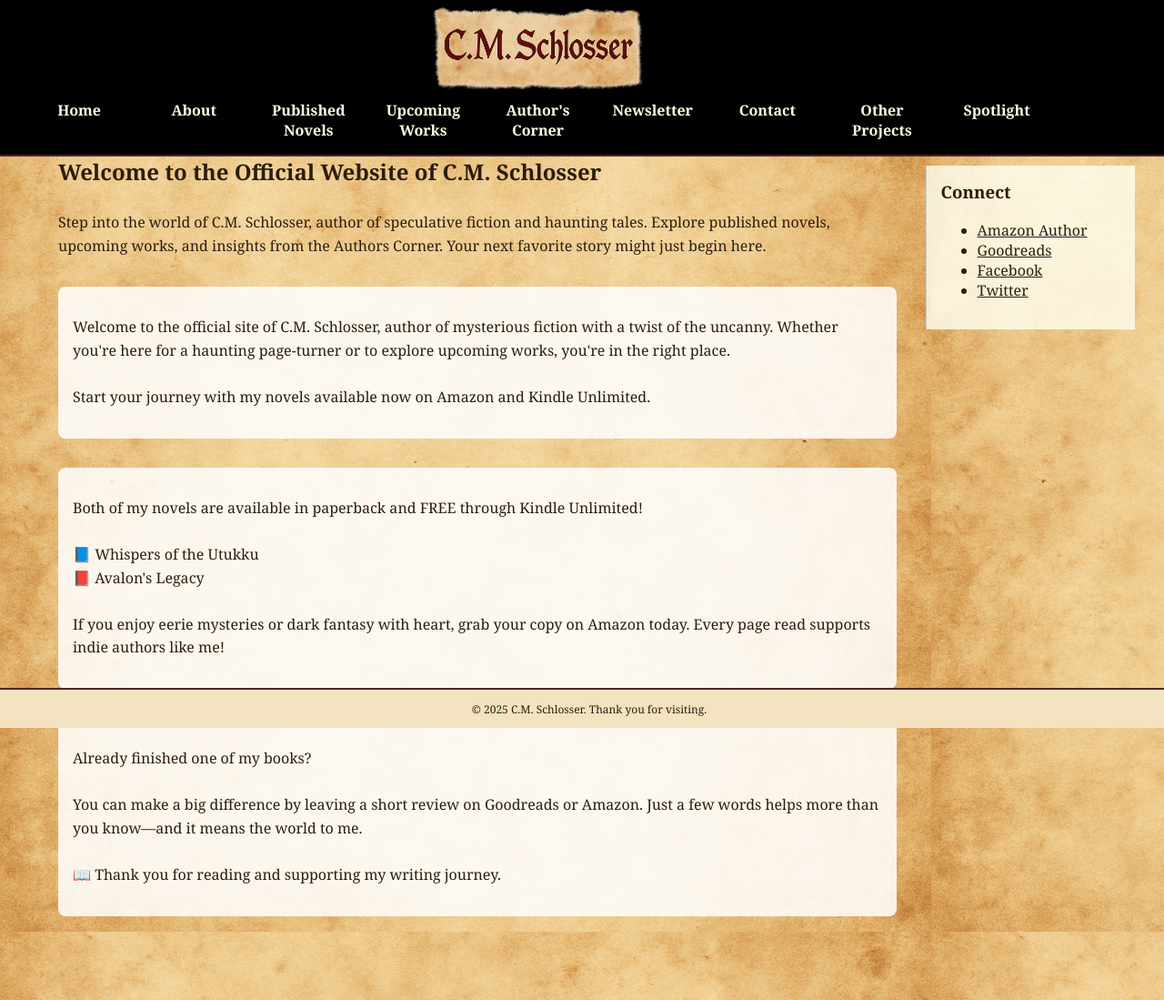
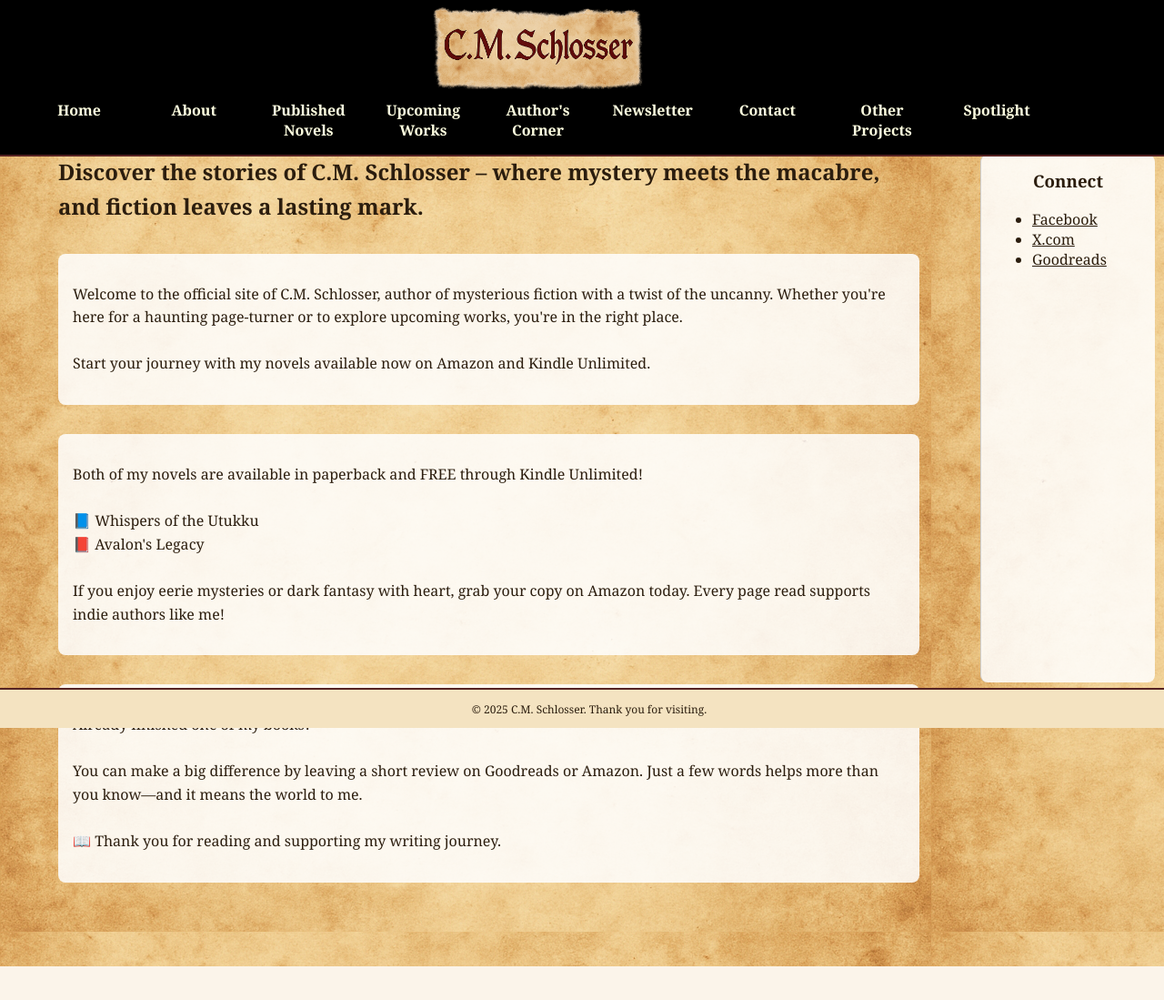
Before and after one commit to BstForge/cmschlosser, a PHP site: page / in a window 1280 px wide. Shown: the whole page at 91% size. After the commit the page ends 1062 px from the top, so only its background shows below. Run offline with PHP 8.4, Linux system fonts and the light colour scheme; grey boxes are pictures that could not be loaded.

Commit message:
Dynamic Loading

```diff
--- a/assets/css/style.css
+++ b/assets/css/style.css
@@ -65,23 +65,30 @@ body {
 }
 
 .content-area {
-    flex: 0 0 80%;
+    flex: 1;
     padding-right: 2rem;
     line-height: 1.6;
+    margin-right: 15%;
 }
 
 .sidebar {
-    flex: 0 0 20%;
-    background: rgba(255, 255, 240, 0.8);
+    position: fixed;
+    right: 10px;
+    top: 170px;
+    bottom: 50px;
+    width: 15%;
+    background: rgba(255, 255, 255, 0.85);
     padding: 1rem;
-    margin-top: 2rem;
     border-left: 1px solid #ccc;
+    border-radius: 8px;
     box-sizing: border-box;
+    overflow-y: auto;
 }
 
     .sidebar h3 {
         font-family: 'Georgia', serif;
         margin-top: 0;
+        text-align: center;
     }
 
 .featured-book {
--- a/includes/footer.php
+++ b/includes/footer.php
@@ -1,13 +1,4 @@
 
-  <aside class="sidebar">
-    <h3>Connect</h3>
-    <ul>
-      <li><a href="#">Amazon Author</a></li>
-      <li><a href="#">Goodreads</a></li>
-      <li><a href="#">Facebook</a></li>
-      <li><a href="#">Twitter</a></li>
-    </ul>
-  </aside>
 </div>
   <footer class="site-footer">
     <p>&copy; 2025 C.M. Schlosser. Thank you for visiting.</p>
--- a/includes/header.php
+++ b/includes/header.php
@@ -14,15 +14,15 @@
       <nav class="main-nav">
         <button class="nav-toggle" aria-label="Toggle navigation">&#9776;</button>
         <ul class="nav-links">
-          <li><a href="#">Home</a></li>
-          <li><a href="#">About</a></li>
-          <li><a href="#">Published Novels</a></li>
-          <li><a href="#">Upcoming Works</a></li>
-          <li><a href="#">Author's Corner</a></li>
-          <li><a href="#">Newsletter</a></li>
-          <li><a href="#">Contact</a></li>
-          <li><a href="#">Other Projects</a></li>
-          <li><a href="#">Spotlight</a></li>
+          <li><a href="index.php?page=index">Home</a></li>
+          <li><a href="index.php?page=about">About</a></li>
+          <li><a href="index.php?page=published-novels">Published Novels</a></li>
+          <li><a href="index.php?page=upcoming-works">Upcoming Works</a></li>
+          <li><a href="index.php?page=authors-corner">Author's Corner</a></li>
+          <li><a href="index.php?page=newsletter">Newsletter</a></li>
+          <li><a href="index.php?page=contact">Contact</a></li>
+          <li><a href="index.php?page=other-projects">Other Projects</a></li>
+          <li><a href="index.php?page=spotlight">Spotlight</a></li>
         </ul>
       </nav>
     </div>
--- /dev/null
+++ b/includes/sidebar.php
@@ -0,0 +1,11 @@
+<aside class="sidebar">
+  <h3>Connect</h3>
+  <ul>
+    <li><a href="#">Facebook</a></li>
+    <li><a href="#">X.com</a></li>
+    <li><a href="#">Goodreads</a></li>
+  </ul>
+  <div class="sidebar-video">
+    <video src="assets/images/amazon_animated.mp4" autoplay loop muted playsinline width="150"></video>
+  </div>
+</aside>
--- a/index.php
+++ b/index.php
@@ -1,18 +1,12 @@
 <?php include("includes/header.php"); ?>
 <main class="content-area">
-  <section class="featured-book">
-    <h2>Welcome to the Official Website of C.M. Schlosser</h2>
-  </section>
-  <section class="main-content">
-    <p>
-Step into the world of C.M. Schlosser, author of speculative fiction and haunting tales.
-Explore published novels, upcoming works, and insights from the Authors Corner.
-Your next favorite story might just begin here.
-</p>
+  <section class="site-intro">
+    <h2>Discover the stories of C.M. Schlosser &ndash; where mystery meets the macabre, and fiction leaves a lasting mark.</h2>
   </section>
 
   <?php
-    $contentDir = __DIR__ . '/content/index/';
+    $page = isset($_GET['page']) ? preg_replace('/[^a-zA-Z0-9_-]/', '', $_GET['page']) : 'index';
+    $contentDir = __DIR__ . '/content/' . $page . '/';
     if (is_dir($contentDir)) {
         $files = array_diff(scandir($contentDir), ['.', '..']);
         natcasesort($files);
@@ -24,7 +18,7 @@ Your next favorite story might just begin here.
                 $text = nl2br($text);
                 echo "<section class=\"content-block\"><p>{$text}</p></section>";
             } elseif (in_array($ext, ['jpg','jpeg','png','gif'])) {
-                $src = 'content/index/' . rawurlencode($file);
+                $src = 'content/' . $page . '/' . rawurlencode($file);
                 $alt = htmlspecialchars(pathinfo($file, PATHINFO_FILENAME), ENT_QUOTES, 'UTF-8');
                 echo "<section class=\"content-block\"><img src=\"{$src}\" alt=\"{$alt}\" style=\"max-width: 100%; height: auto;\"></section>";
             }
@@ -32,4 +26,5 @@ Your next favorite story might just begin here.
     }
   ?>
 </main>
+<?php include("includes/sidebar.php"); ?>
 <?php include("includes/footer.php"); ?>
```
Also changed, not shown: other parts of assets/css/style.css (+34 -2 lines), 1 other file.
